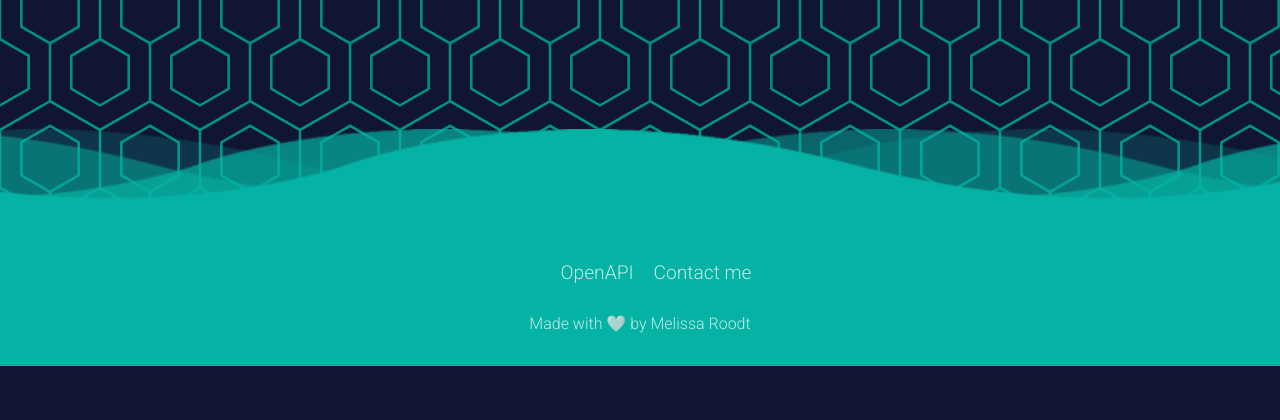
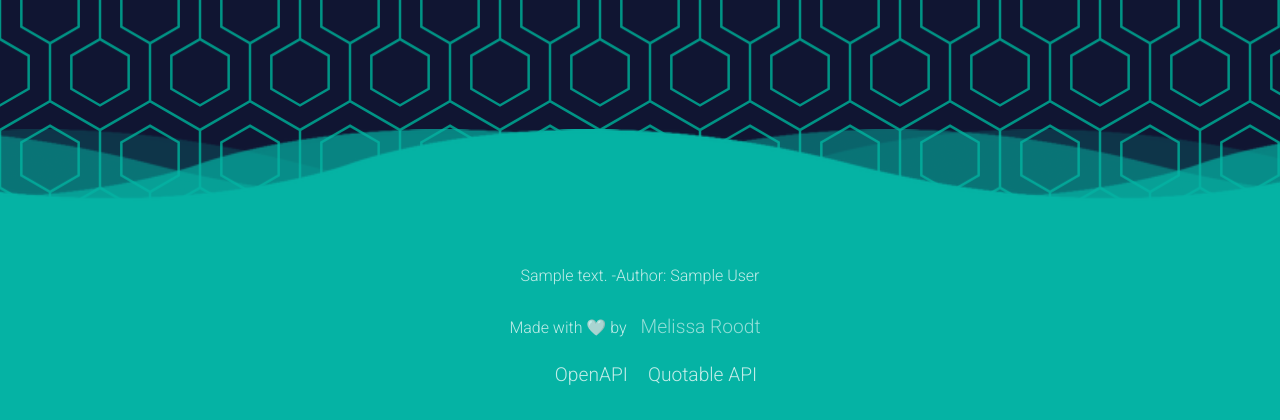
Before and after one commit to MelissaRoodt/Bookery, a Node server app: template views/index.ejs in a window 1280 px wide. Shown: the part 879-1299 px from the top of the page. Before the commit the page ends 1245 px from the top, so only its background shows below. Run offline with Node 20, Linux system fonts and the light colour scheme; the template is opened without the code that fills it: most values are stand-ins (such as "Sample title", 1, 10 or a date in 2020).

Commit message:
Add public apis

```diff
--- a/index.js
+++ b/index.js
@@ -1,16 +1,19 @@
 import express from "express";
 import bodyParser from "body-parser";
 import pg from "pg";
+import axios from "axios";
 
 const app = express();
 const port = 3000;
 
+app.set("view engine", "ejs");
 app.use(bodyParser.urlencoded({ extended: true }));
 app.use(express.static("public"));
 
 let books = [
     {
         title: "Dragon Age",
+        isbn: "0385472579",
         rating: "4",
         author: "john king",
         year: "2023",
@@ -18,6 +21,7 @@ let books = [
     },
     {
         title: "Warrior way",
+        isbn: "0385472579",
         rating: "2",
         author: "leon soul",
         year: "2018",
@@ -25,6 +29,7 @@ let books = [
     },
     {
         title: "Warrior way",
+        isbn: "0385472579",
         rating: "2",
         author: "leon soul",
         year: "2018",
@@ -32,8 +37,10 @@ let books = [
     }
 ]
 
-app.get("/", (req, res) => {
-    res.render("index.ejs", {books: books});
+app.get("/", async (req, res) => {
+    const results = await axios.get("https://api.quotable.io/random");
+    const data = results.data;
+    res.render("index.ejs", {books: books, content: data});
 });
 
 app.get("/add", (req, res) => {
--- a/package.json
+++ b/package.json
@@ -11,6 +11,7 @@
   "author": "melissa roodt",
   "license": "ISC",
   "dependencies": {
+    "axios": "^1.7.2",
     "body-parser": "^1.20.2",
     "ejs": "^3.1.10",
     "express": "^4.19.2",
--- a/views/index.ejs
+++ b/views/index.ejs
@@ -72,7 +72,7 @@
         <% books.forEach((book) => { %>
         <li class="book-item">
           <div class="card bg-dark" style="width: 18rem" data-bs-theme="dark">
-            <img src="..." class="card-img-top" alt="..." />
+            <img src="https://covers.openlibrary.org/b/isbn/<%= book.isbn %>-M.jpg" class="card-img-top" alt="..." />
             <div class="card-body">
               <h5 class="card-title"><%= book.title %></h5>
               <div class="rating">
@@ -100,13 +100,15 @@
         <div class="wave" id="wave4"></div>
       </div>
 
+      <p style="opacity: 0.75"><%= content.content  %> -Author: <%= content.author  %></p>
+      <p style="opacity: 0.75">Made with 🤍 by <a class="menu__link" href="#">Melissa Roodt </a></p>
       <ul class="menu">
-        <li class="menu__item"><a class="menu__link" href="#">OpenAPI</a></li>
+        <li class="menu__item"><a class="menu__link" href="https://openlibrary.org/dev/docs/api/covers">OpenAPI</a></li>
         <li class="menu__item">
-          <a class="menu__link" href="#">Contact me</a>
+          <a class="menu__link" href="https://docs.quotable.io/docs/api/b3b9b39f25dd9-get-random-quote">Quotable API</a>
         </li>
       </ul>
-      <p style="opacity: 0.75">Made with 🤍 by Melissa Roodt</p>
+
     </footer>
 
     <script
```
Also changed, not shown: 1 other file.
